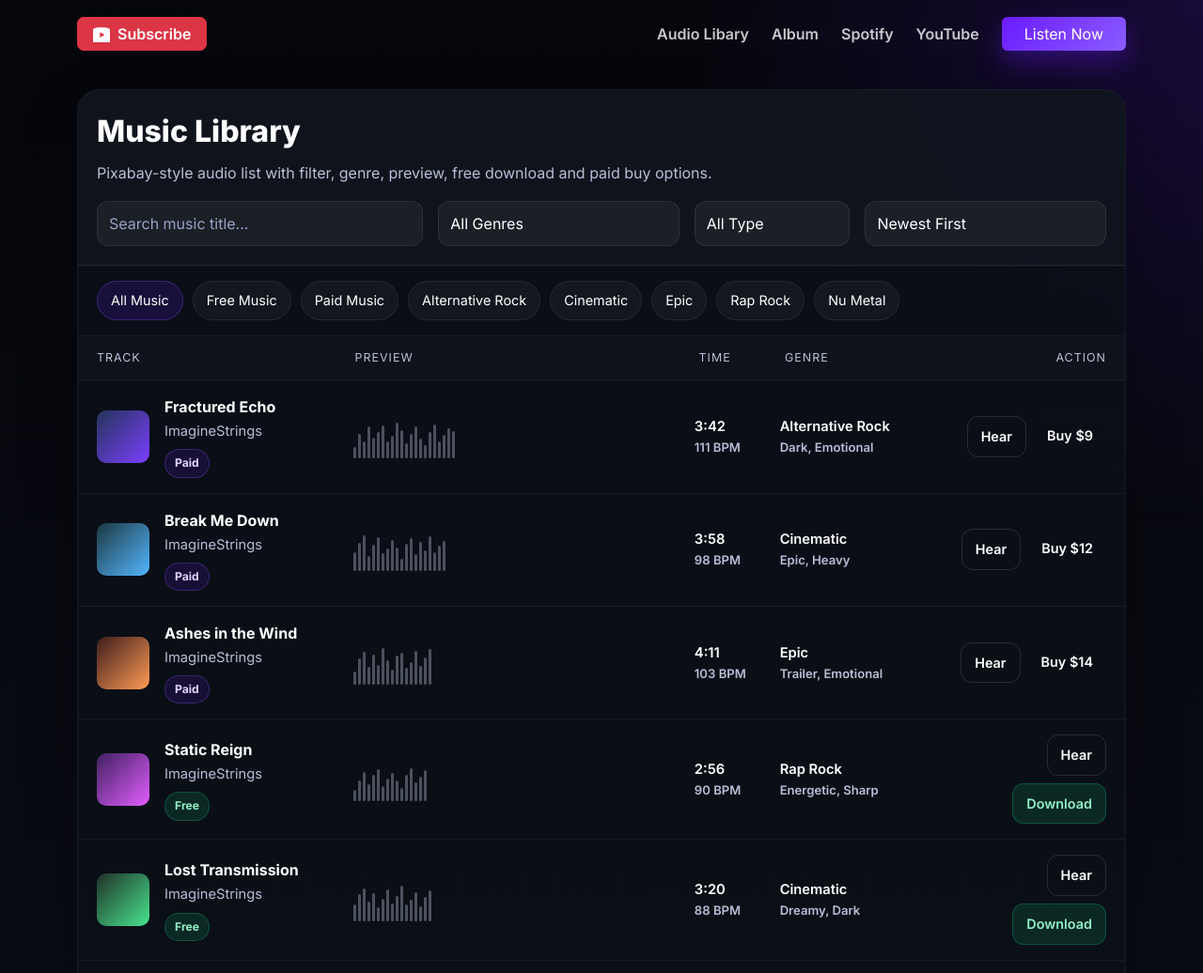
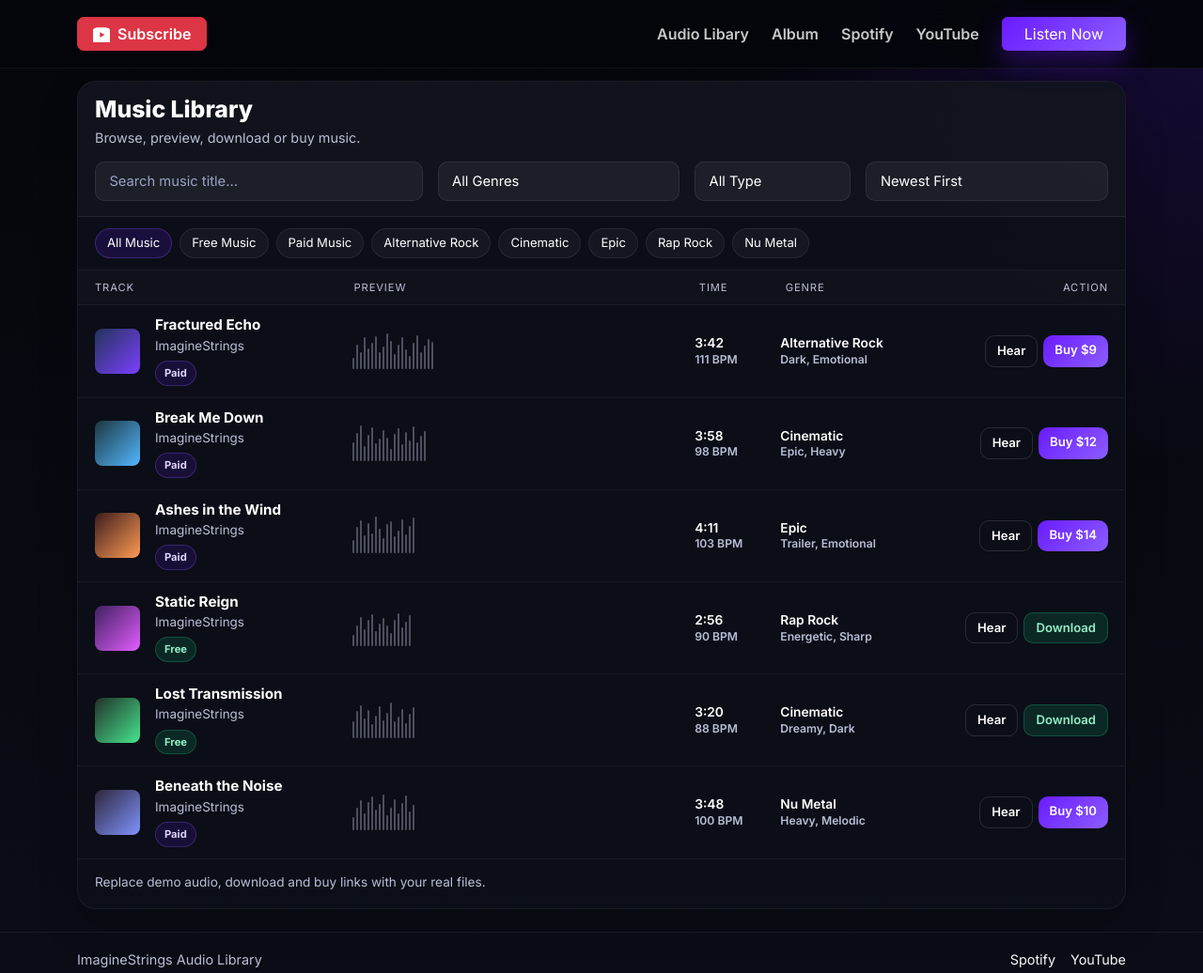
Before and after one commit to MohammadAtikurRahman/imagineStrings, a plain HTML site: page library.html in a window 1280 px wide. Shown: the top 1036 px of the page at 94% size. Drawn offline with nearby package versions, Linux system fonts and the light colour scheme.

Commit message:
audio libary page is okay

```diff
--- a/library.html
+++ b/library.html
@@ -10,23 +10,22 @@
     <link rel="preconnect" href="https://fonts.gstatic.com" crossorigin>
     <link href="https://fonts.googleapis.com/css2?family=Inter:wght@400;500;600;700;800;900&display=swap"
         rel="stylesheet">
+
     <style>
-     :root {
+        :root {
             --purple: #6a1bff;
             --purple-2: #8b5dff;
             --text-soft: #cfd3ea;
             --border-soft: rgba(255, 255, 255, 0.08);
-              --bg:#05060b;
-  --bg2:#0b0d16;
-  --card:#0c1018;
-  --line:rgba(255,255,255,.08);
-  --text:#ffffff;
-  --muted:#b8bfd6;
-
-  --red:#ff4b5c;
-  --green:#18c37d;
+            --bg: #05060b;
+            --bg2: #0b0d16;
+            --card: #0c1018;
+            --line: rgba(255, 255, 255, .08);
+            --text: #ffffff;
+            --muted: #b8bfd6;
+            --red: #ff4b5c;
+            --green: #18c37d;
         }
-
 
         * {
             box-sizing: border-box;
@@ -41,33 +40,22 @@
             color: var(--text);
         }
 
-        /* .navbar-custom {
-            background: rgba(5, 6, 11, .92);
+        .navbar {
+            background: rgba(5, 6, 11, 0.92);
             backdrop-filter: blur(14px);
-            border-bottom: 1px solid rgba(255, 255, 255, .05);
-            padding: 14px 0;
+            border-bottom: 1px solid rgba(255, 255, 255, 0.05);
         }
 
-        .subscribe-btn {
-            background: var(--red);
-            border: none;
-            color: #fff;
-            padding: 5px 16px;
+        .youtube-btn {
+            display: inline-flex;
+            align-items: center;
             border-radius: 7px;
             font-weight: 600;
-            display: inline-flex;
-            align-items: center;
-            gap: 4px;
-            text-decoration: none;
-        }
-
-        .subscribe-btn:hover {
-            background: #dc3545;
-            color: #fff;
+            padding: 5px 16px;
         }
 
         .nav-link {
-            color: rgba(255, 255, 255, .78) !important;
+            color: rgba(255, 255, 255, 0.78) !important;
             font-weight: 600;
         }
 
@@ -75,82 +63,7 @@
             color: #fff !important;
         }
 
-        .listen-btn {
-            background: linear-gradient(135deg, var(--purple), var(--purple2));
-            color: #fff;
-            border: none;
-            border-radius: 8px;
-            padding: 8px 20px;
-            font-weight: 600;
-            text-decoration: none;
-            box-shadow: 0 14px 30px rgba(106, 27, 255, .35);
-        }
-
-        .listen-btn:hover {
-            color: #fff;
-        }
- */
-
-    .youtube-btn {
-            display: inline-flex;
-            align-items: center;
-            border-radius: 7px;
-            font-weight: 600;
-            padding: 5px 16px;
-        }
-
-.navbar-custom{
-  background:rgba(5,6,11,.92);
-  backdrop-filter:blur(14px);
-  border-bottom:1px solid rgba(255,255,255,.05);
-  padding:14px 0;
-}
-
-/* .subscribe-btn{
-  background:var(--red);
-  border:none;
-  color:#fff;
-  height:46px;
-  padding:0 20px;
-  border-radius:14px;
-  font-weight:700;
-  display:inline-flex;
-  align-items:center;
-  gap:10px;
-  text-decoration:none;
-}
-
-.subscribe-btn:hover{
-  background:#ff384c;
-  color:#fff;
-} */
-
-.nav-link{
-  color:rgba(255,255,255,.78)!important;
-  font-weight:600;
-}
-
-.nav-link:hover{
-  color:#fff!important;
-}
-
-.listen-btn{
-  background:linear-gradient(135deg,var(--purple),var(--purple2));
-  color:#fff;
-  border:none;
-  border-radius:16px;
-  padding:12px 26px;
-  font-weight:700;
-  text-decoration:none;
-  box-shadow:0 14px 30px rgba(106,27,255,.35);
-}
-
-.listen-btn:hover{
-  color:#fff;
-}
-
-
- .btn-purple {
+        .btn-purple {
             background: linear-gradient(135deg, var(--purple), var(--purple-2));
             border: none;
             color: #fff;
@@ -162,47 +75,48 @@
             transform: translateY(-1px);
         }
 
-
-
-
         .page-space {
-            height: 95px;
+            height: 86px;
         }
 
         .library-wrap {
-            max-width: 1180px;
-            margin: 0 auto 40px;
-            background: rgba(12, 16, 24, .9);
-            border: 1px solid rgba(255, 255, 255, .06);
-            border-radius: 24px;
+            max-width: 1240px;
+            margin: 0 auto 24px;
+            background: rgba(12, 16, 24, 0.92);
+            border: 1px solid rgba(255, 255, 255, 0.06);
+            border-radius: 20px;
             overflow: hidden;
-            box-shadow: 0 24px 60px rgba(0, 0, 0, .28);
+            box-shadow: 0 18px 40px rgba(0, 0, 0, 0.24);
         }
 
         .library-top {
-            padding: 20px;
+            padding: 16px 18px;
             border-bottom: 1px solid var(--line);
-            background: rgba(255, 255, 255, .02);
+            background: rgba(255, 255, 255, 0.02);
         }
 
         .library-title {
-            font-size: 2rem;
+            font-size: 1.55rem;
             font-weight: 800;
-            margin-bottom: 8px;
+            line-height: 1.1;
+            margin-bottom: 6px;
         }
 
         .library-sub {
             color: var(--muted);
-            margin-bottom: 18px;
+            margin-bottom: 14px;
+            font-size: 0.9rem;
         }
 
         .filter-input,
         .filter-select {
-            background: rgba(255, 255, 255, .05);
-            border: 1px solid rgba(255, 255, 255, .08);
+            background: rgba(255, 255, 255, 0.05);
+            border: 1px solid rgba(255, 255, 255, 0.08);
             color: #fff;
-            min-height: 48px;
-            border-radius: 12px;
+            min-height: 42px;
+            font-size: 0.92rem;
+            border-radius: 10px;
+            padding: 0.55rem 0.9rem;
         }
 
         .filter-input::placeholder {
@@ -211,8 +125,8 @@
 
         .filter-input:focus,
         .filter-select:focus {
-            background: rgba(255, 255, 255, .08);
-            border-color: rgba(139, 93, 255, .4);
+            background: rgba(255, 255, 255, 0.08);
+            border-color: rgba(139, 93, 255, 0.4);
             color: #fff;
             box-shadow: none;
         }
@@ -224,51 +138,56 @@
         .chip-bar {
             display: flex;
             flex-wrap: wrap;
-            gap: 10px;
-            padding: 16px 20px;
-            border-bottom: 1px solid rgba(255, 255, 255, .05);
+            gap: 8px;
+            padding: 12px 18px;
+            border-bottom: 1px solid rgba(255, 255, 255, 0.05);
         }
 
         .chip {
-            padding: 9px 14px;
+            padding: 7px 12px;
             border-radius: 999px;
-            background: rgba(255, 255, 255, .04);
-            border: 1px solid rgba(255, 255, 255, .07);
+            background: rgba(255, 255, 255, 0.04);
+            border: 1px solid rgba(255, 255, 255, 0.07);
             color: #fff;
-            font-size: .9rem;
+            font-size: 0.82rem;
             cursor: pointer;
-            transition: .2s;
+            transition: 0.2s;
+            line-height: 1.2;
         }
 
         .chip.active {
-            background: rgba(106, 27, 255, .16);
-            border-color: rgba(139, 93, 255, .28);
+            background: rgba(106, 27, 255, 0.16);
+            border-color: rgba(139, 93, 255, 0.28);
         }
 
         .list-head {
-            padding: 14px 20px;
-            border-bottom: 1px solid rgba(255, 255, 255, .05);
+            padding: 10px 18px;
+            border-bottom: 1px solid rgba(255, 255, 255, 0.05);
             color: var(--muted);
-            font-size: .78rem;
+            font-size: 0.7rem;
             text-transform: uppercase;
-            letter-spacing: .08em;
-            background: rgba(255, 255, 255, .015);
+            letter-spacing: 0.08em;
+            background: rgba(255, 255, 255, 0.015);
         }
 
         .track-row {
-            padding: 16px 20px;
-            border-bottom: 1px solid rgba(255, 255, 255, .05);
-            transition: .2s;
+            padding: 12px 18px;
+            border-bottom: 1px solid rgba(255, 255, 255, 0.05);
+            transition: 0.2s;
         }
 
         .track-row:hover {
-            background: rgba(255, 255, 255, .02);
+            background: rgba(255, 255, 255, 0.02);
+        }
+
+        .track-row .row {
+            min-height: 58px;
         }
 
         .cover {
-            width: 56px;
-            height: 56px;
-            border-radius: 10px;
+            width: 48px;
+            height: 48px;
+            border-radius: 8px;
             background: linear-gradient(135deg, #24345a, #7b3fff);
             flex-shrink: 0;
         }
@@ -294,81 +213,85 @@
         }
 
         .track-name {
-            font-size: 1rem;
+            font-size: 0.95rem;
             font-weight: 700;
-            margin-bottom: 3px;
+            margin-bottom: 2px;
+            line-height: 1.2;
         }
 
         .track-artist {
             color: var(--muted);
-            font-size: .92rem;
+            font-size: 0.84rem;
         }
 
         .tag {
             display: inline-flex;
             align-items: center;
             justify-content: center;
-            padding: 5px 10px;
+            padding: 4px 9px;
             border-radius: 999px;
-            font-size: .76rem;
+            font-size: 0.7rem;
             font-weight: 700;
-            margin-top: 8px;
+            margin-top: 6px;
         }
 
         .tag.free {
-            background: rgba(24, 195, 125, .14);
-            border: 1px solid rgba(24, 195, 125, .28);
+            background: rgba(24, 195, 125, 0.14);
+            border: 1px solid rgba(24, 195, 125, 0.28);
             color: #92f0c7;
         }
 
         .tag.paid {
-            background: rgba(106, 27, 255, .14);
-            border: 1px solid rgba(139, 93, 255, .28);
+            background: rgba(106, 27, 255, 0.14);
+            border: 1px solid rgba(139, 93, 255, 0.28);
             color: #e0d3ff;
         }
 
         .wave {
-            height: 46px;
+            height: 38px;
             display: flex;
             align-items: flex-end;
             gap: 2px;
             opacity: .65;
-            min-width: 180px;
+            min-width: 100%;
+            max-width: 100%;
         }
 
         .wave span {
             display: block;
-            width: 3px;
+            width: 2px;
             border-radius: 999px;
             background: rgba(190, 197, 222, .56);
         }
 
         .meta-main {
-            font-size: .92rem;
+            font-size: .86rem;
             font-weight: 600;
+            line-height: 1.2;
         }
 
         .meta-sub {
             display: block;
             color: var(--muted);
-            font-size: .82rem;
+            font-size: .76rem;
             margin-top: 2px;
         }
 
         .action-group {
             display: flex;
             flex-wrap: wrap;
-            gap: 8px;
+            gap: 6px;
             justify-content: flex-end;
         }
 
         .btn-mini {
-            border-radius: 12px;
-            padding: 10px 14px;
-            font-size: .9rem;
+            border-radius: 10px;
+            padding: 8px 12px;
+            font-size: .82rem;
             font-weight: 600;
             border: none;
             text-decoration: none;
+            line-height: 1.2;
         }
 
         .btn-preview {
@@ -384,99 +307,130 @@
         }
 
         .btn-buy {
-            background: linear-gradient(135deg, var(--purple), var(--purple2));
+            background: linear-gradient(135deg, var(--purple), var(--purple-2));
             color: #fff;
         }
 
         .audio-box {
             display: none;
-            margin-top: 14px;
+            margin-top: 10px;
         }
 
         .audio-box audio {
             width: 100%;
-            height: 42px;
+            height: 40px;
         }
 
         .empty-note {
-            padding: 18px 20px 22px;
+            padding: 14px 18px 18px;
             color: var(--muted);
-            font-size: .92rem;
+            font-size: .85rem;
         }
 
         footer {
             border-top: 1px solid rgba(255, 255, 255, .06);
-            padding: 24px 0;
+            padding: 18px 0;
             color: var(--muted);
+            font-size: .9rem;
+        }
+
+        @media (min-width: 992px) {
+
+            .track-row .row>div:nth-child(2),
+            .track-row .row>div:nth-child(3),
+            .track-row .row>div:nth-child(4),
+            .track-row .row>div:nth-child(5) {
+                display: flex;
+                align-items: center;
+            }
+
+            .track-row .row>div:nth-child(5) {
+                justify-content: flex-end;
+            }
         }
 
         @media (max-width: 991.98px) {
-            .action-group {
-                justify-content: flex-start;
+            .library-top {
+                padding: 14px;
+            }
+
+            .chip-bar {
+                padding: 10px 14px;
+            }
+
+            .track-row {
+                padding: 14px;
             }
 
             .wave {
-                min-width: 100%;
+                margin-top: 2px;
             }
 
-            .track-name {
-                white-space: normal;
+            .action-group {
+                justify-content: flex-start;
             }
         }
 
         @media (max-width: 767.98px) {
-            .library-title {
-                font-size: 1.6rem;
-            }
-
             .page-space {
-                height: 88px;
+                height: 82px;
             }
 
             .library-wrap {
-                border-radius: 18px;
+                border-radius: 16px;
+            }
+
+            .library-title {
+                font-size: 1.35rem;
+            }
+
+            .library-sub {
+                font-size: 0.85rem;
+            }
+
+            .filter-input,
+            .filter-select {
+                min-height: 40px;
+                font-size: 0.88rem;
+            }
+
+            .chip {
+                font-size: 0.78rem;
+                padding: 6px 10px;
+            }
+
+            .track-row {
+                padding: 12px 14px;
+            }
+
+            .cover {
+                width: 44px;
+                height: 44px;
+            }
+
+            .track-name {
+                font-size: 0.9rem;
+            }
+
+            .btn-mini {
+                display: inline-flex;
+                align-items: center;
+                justify-content: center;
+                width: 100%;
+            }
+
+            .action-group {
+                display: grid;
+                grid-template-columns: 1fr 1fr;
+                width: 100%;
             }
         }
     </style>
 </head>
 
 <body>
-<!--
-    <nav class="navbar navbar-expand-lg navbar-dark fixed-top navbar-custom">
-        <div class="container">
-            <a href="https://www.youtube.com/@Imaginestrings" target="_blank" class=" btn btn-danger subscribe-btn">
-                <svg xmlns="http://www.w3.org/2000/svg" width="18" height="18" fill="currentColor" viewBox="0 0 16 16">
-                    <path
-                        d="M8.051 1.999h-.102C6.347 2 4.52 2.02 3.284 2.153 2.05 2.285 1.18 2.577.527 3.23-.125 3.882-.417 4.752-.55 5.986-.682 7.22-.702 9.047-.703 10.65v.102c.001 1.603.021 3.43.153 4.664.133 1.234.425 2.104 1.078 2.757.653.652 1.523.945 2.757 1.077 1.236.133 3.063.153 4.665.154h.102c1.602-.001 3.429-.021 4.665-.154 1.234-.132 2.104-.425 2.757-1.077.653-.653.945-1.523 1.078-2.757.132-1.235.152-3.062.153-4.664v-.102c-.001-1.603-.021-3.43-.153-4.664-.133-1.234-.425-2.104-1.078-2.757-.653-.653-1.523-.945-2.757-1.077C11.48 2.02 9.653 2 8.051 1.999zm-1.55 4.5 4.5 2.5-4.5 2.5v-5z" />
-                </svg>
-                Subscribe
-            </a>
 
-            <button class="navbar-toggler" type="button" data-bs-toggle="collapse" data-bs-target="#mainNav">
-                <span class="navbar-toggler-icon"></span>
-            </button>
-
-            <div class="collapse navbar-collapse" id="mainNav">
-                <ul class="navbar-nav ms-auto align-items-lg-center gap-lg-3 mt-3 mt-lg-0">
-                    <li class="nav-item"><a class="nav-link active" href="#">Audio Library</a></li>
-                    <li class="nav-item"><a class="nav-link" href="#album">Album</a></li>
-                    <li class="nav-item"><a class="nav-link"
-                            href="https://open.spotify.com/artist/4j2v2KtwAPM3a27q3kFZLl" target="_blank">Spotify</a>
-                    </li>
-                    <li class="nav-item"><a class="nav-link" href="https://www.youtube.com/@Imaginestrings"
-                            target="_blank">YouTube</a></li>
-                    <li class="nav-item ms-lg-2 mt-2 mt-lg-0">
-                        <a href="https://open.spotify.com/artist/4j2v2KtwAPM3a27q3kFZLl" target="_blank"
-                            class="listen-btn">
-                            Listen Now
-                        </a>
-                    </li>
-                </ul>
-            </div>
-        </div>
-    </nav> -->
-
-  <nav class="navbar navbar-expand-lg navbar-dark fixed-top">
+    <nav class="navbar navbar-expand-lg navbar-dark fixed-top">
         <div class="container py-2">
             <a href="https://www.youtube.com/@Imaginestrings" target="_blank" class="btn btn-danger youtube-btn">
                 <svg xmlns="http://www.w3.org/2000/svg" width="18" height="18" fill="currentColor" viewBox="0 0 16 16"
@@ -492,12 +446,17 @@
             <div class="collapse navbar-collapse" id="mainNav">
                 <ul class="navbar-nav ms-auto align-items-lg-center gap-lg-2">
                     <li class="nav-item"><a class="nav-link" href="./library.html">Audio Libary</a></li>
-
                     <li class="nav-item"><a class="nav-link" href="#album">Album</a></li>
-                    <li class="nav-item"><a class="nav-link" href="#spotify">Spotify</a></li>
-                    <li class="nav-item"><a class="nav-link" href="#youtube">YouTube</a></li>
-                    <li class="nav-item ms-lg-2 mt-2 mt-lg-0"><a class="btn btn-purple px-4"
-                            href="https://open.spotify.com/artist/4j2v2KtwAPM3a27q3kFZLl" target="_blank">Listen Now</a>
+                    <li class="nav-item"><a class="nav-link"
+                            href="https://open.spotify.com/artist/4j2v2KtwAPM3a27q3kFZLl"
+                            target="_blank">Spotify</a></li>
+                    <li class="nav-item"><a class="nav-link" href="https://www.youtube.com/@Imaginestrings"
+                            target="_blank">YouTube</a></li>
+                    <li class="nav-item ms-lg-2 mt-2 mt-lg-0">
+                        <a class="btn btn-purple px-4"
+                            href="https://open.spotify.com/artist/4j2v2KtwAPM3a27q3kFZLl" target="_blank">
+                            Listen Now
+                        </a>
                     </li>
                 </ul>
             </div>
@@ -510,8 +469,7 @@
         <div class="library-wrap">
             <div class="library-top">
                 <div class="library-title">Music Library</div>
-                <div class="library-sub">Pixabay-style audio list with filter, genre, preview, free download and paid
-                    buy options.</div>
+                <div class="library-sub">Browse, preview, download or buy music.</div>
 
                 <div class="row g-3">
                     <div class="col-lg-4">
@@ -801,7 +759,8 @@
                     </div>
                 </div>
 
-                <div class="track-row track-item" data-title="Beneath the Noise" data-genre="nu metal" data-type="paid">
+                <div class="track-row track-item" data-title="Beneath the Noise" data-genre="nu metal"
+                    data-type="paid">
                     <div class="row g-3 align-items-center">
                         <div class="col-lg-3">
                             <div class="d-flex align-items-center gap-3">
@@ -849,7 +808,7 @@
             </div>
 
             <div class="empty-note">
-                Replace the mp3 paths, download links and buy links with your real files.
+                Replace demo audio, download and buy links with your real files.
             </div>
         </div>
     </div>
@@ -943,14 +902,10 @@
                 document.querySelectorAll('.audio-box').forEach(b => {
                     b.style.display = 'none';
                     const audio = b.querySelector('audio');
-                    if (audio) {
-                        audio.pause();
-                    }
+                    if (audio) audio.pause();
                 });
 
-                if (!isOpen) {
-                    box.style.display = 'block';
-                }
+                if (!isOpen) box.style.display = 'block';
             });
         });
 
```
